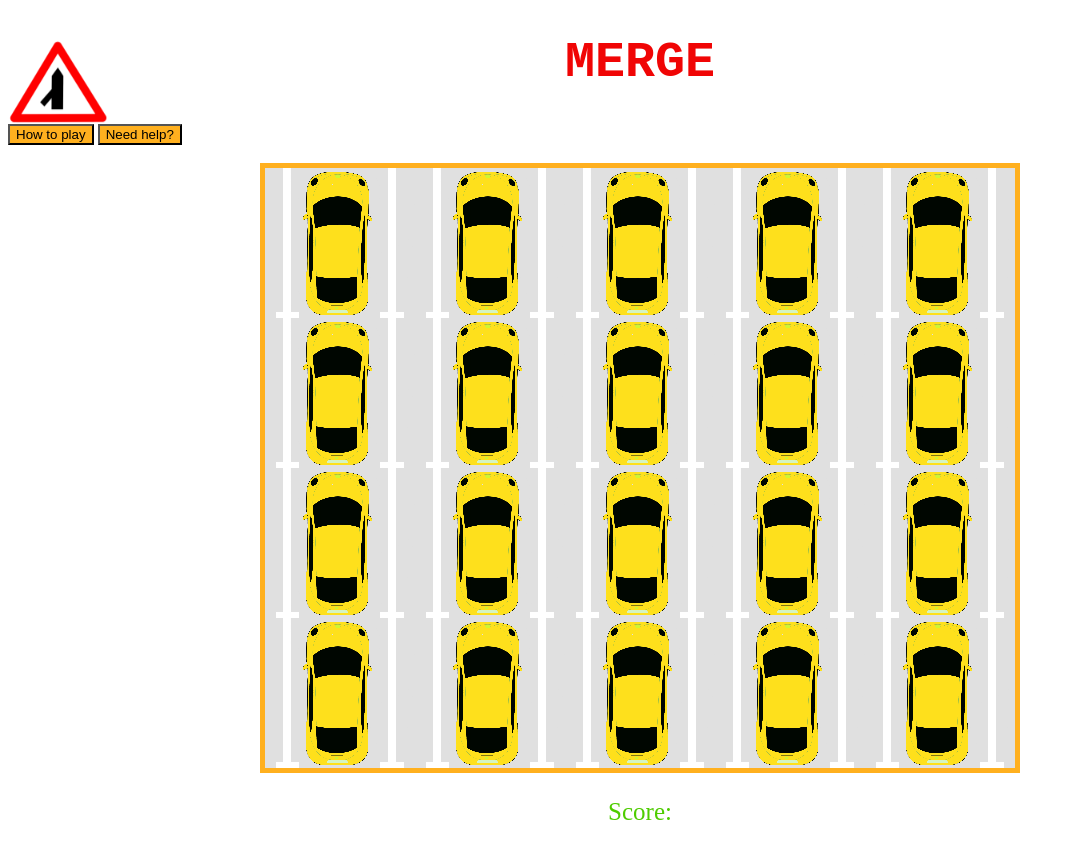
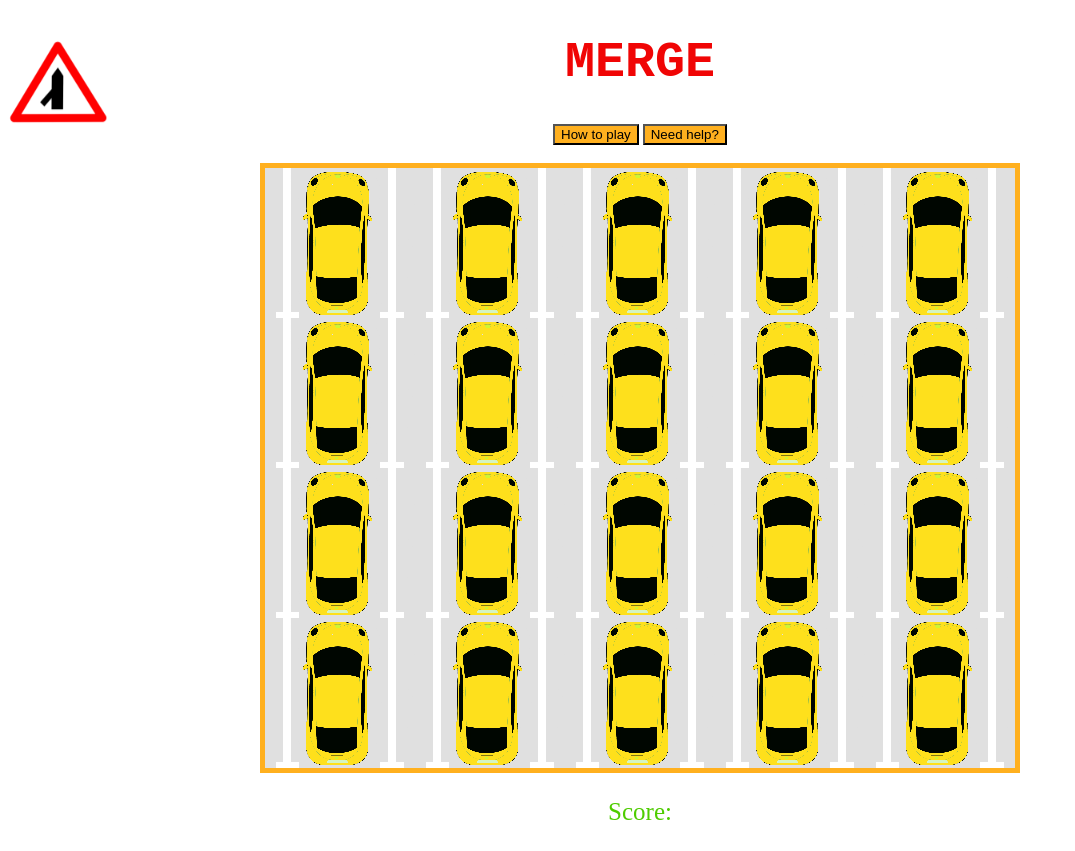
Before and after one commit to mipear/Merge, a plain HTML site: page index.html in a window 1280 px wide. Shown: the whole page, without its empty margins (0-1075 px from the left). Drawn offline with Linux system fonts and the light colour scheme; a web font is replaced by a local one.

Commit message:
Centered buttons for modals

```diff
--- a/assets/css/style.css
+++ b/assets/css/style.css
@@ -17,8 +17,13 @@ h1 {
 
 /* How to play modal */
 
+.container-button {
+    text-align: center;
+}
+
 #how-to-play {
     background-color: #ffb01fff;
+    margin: auto;
 }
 
 .instructions-modal {
@@ -49,8 +54,7 @@ h1 {
 
 #help {
     background-color: #ffb01fff;
-    left: 50%;
-    top: 50%;
+    margin: auto;
 }
 
 .help-modal {
--- a/index.html
+++ b/index.html
@@ -19,7 +19,7 @@
     <h1 class="heading">MERGE</h1>
 
     <!--How to play modal-->
-    <section>
+    <section class="container-button">
       <button id="how-to-play" class="how-to-play">How to play</button>
       <div id="instructionsModal" class="instructions-modal">
         <div class="instructions-content">
```
